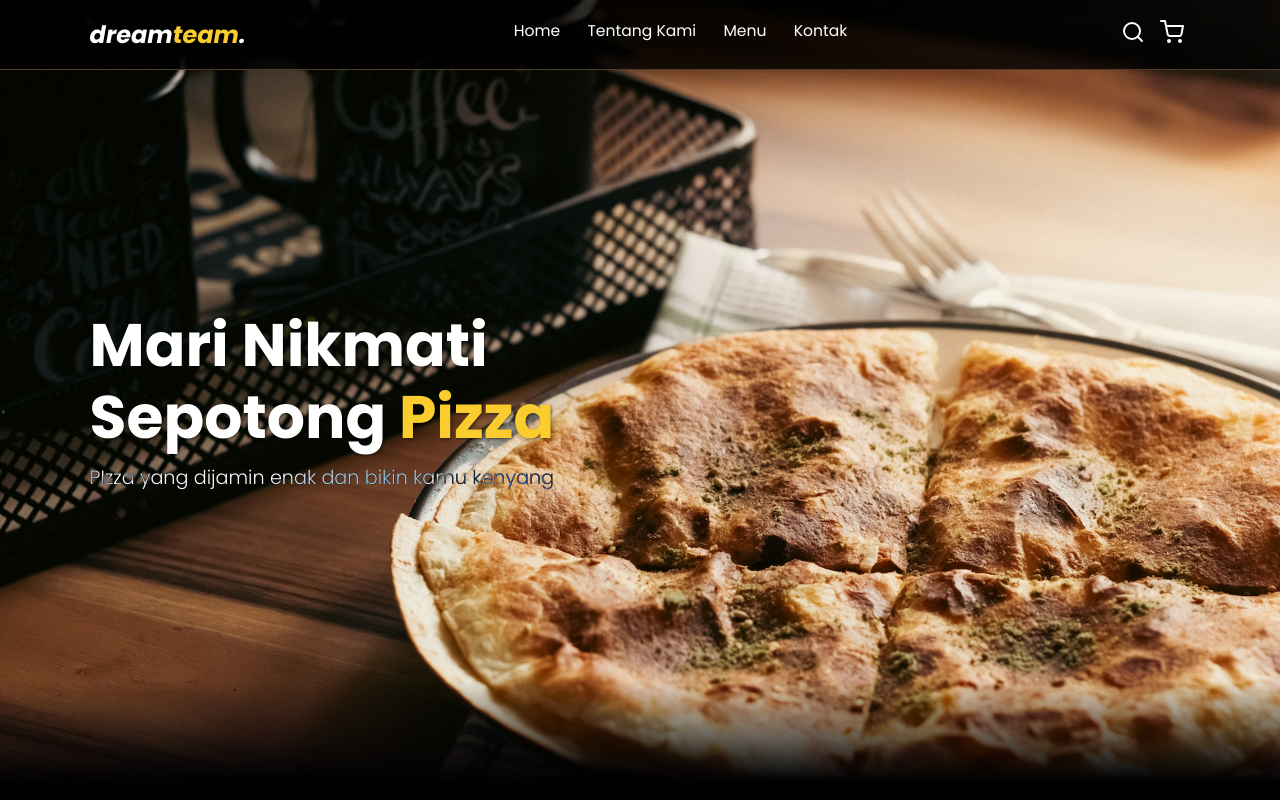
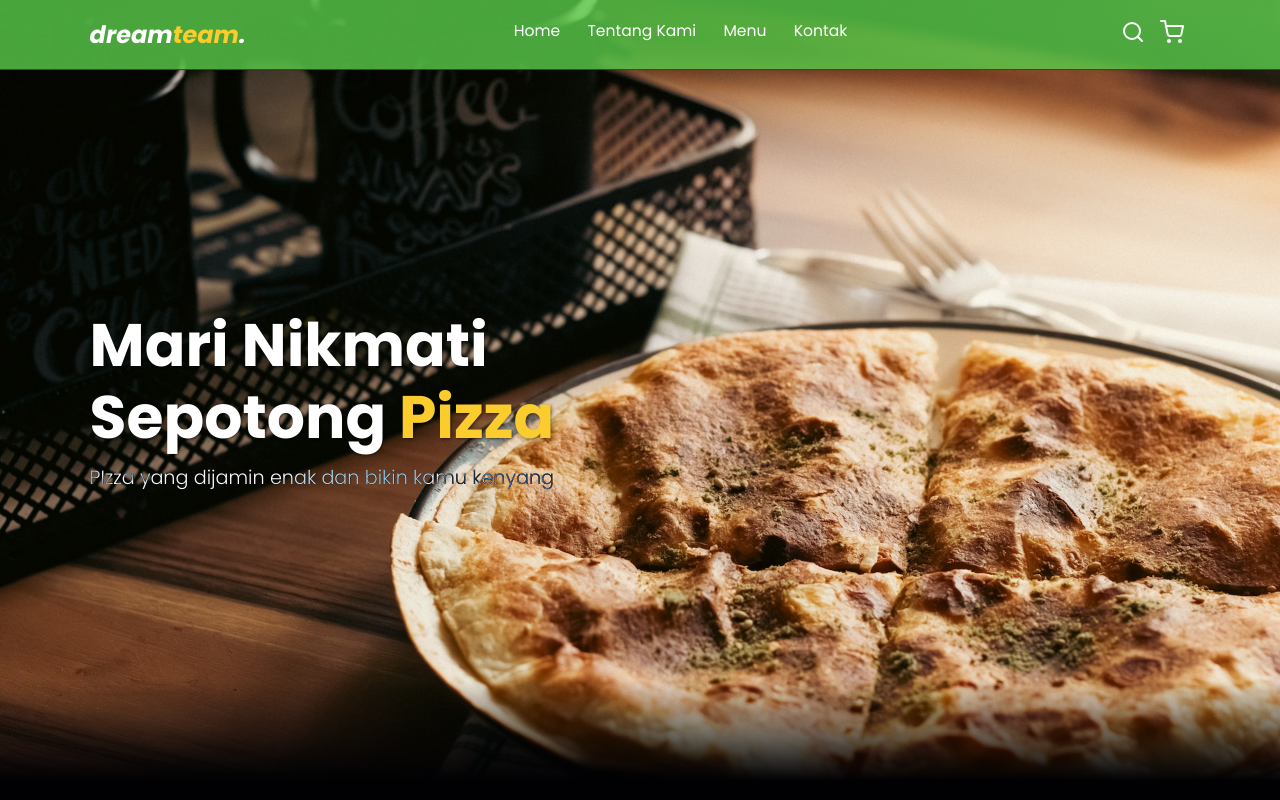
Before and after one commit to Shafwan-8/dream-team, a plain HTML site: page index.html in a window 1280 px wide. Shown: the top 800 px of the page. Drawn offline with nearby package versions, Linux system fonts and the light colour scheme.

Commit message:
Mengubah warna Navbar

```diff
--- a/css/style.css
+++ b/css/style.css
@@ -28,7 +28,7 @@ body {
   justify-content: space-between;
   align-items: center;
   padding: 1.4rem 7%;
-  background-color: rgba(1, 1, 1, 0.8);
+  background-color: rgba(91, 206, 76, 0.8);
   border-bottom: 1px solid #513c28;
   position: fixed;
   top: 0;
```
